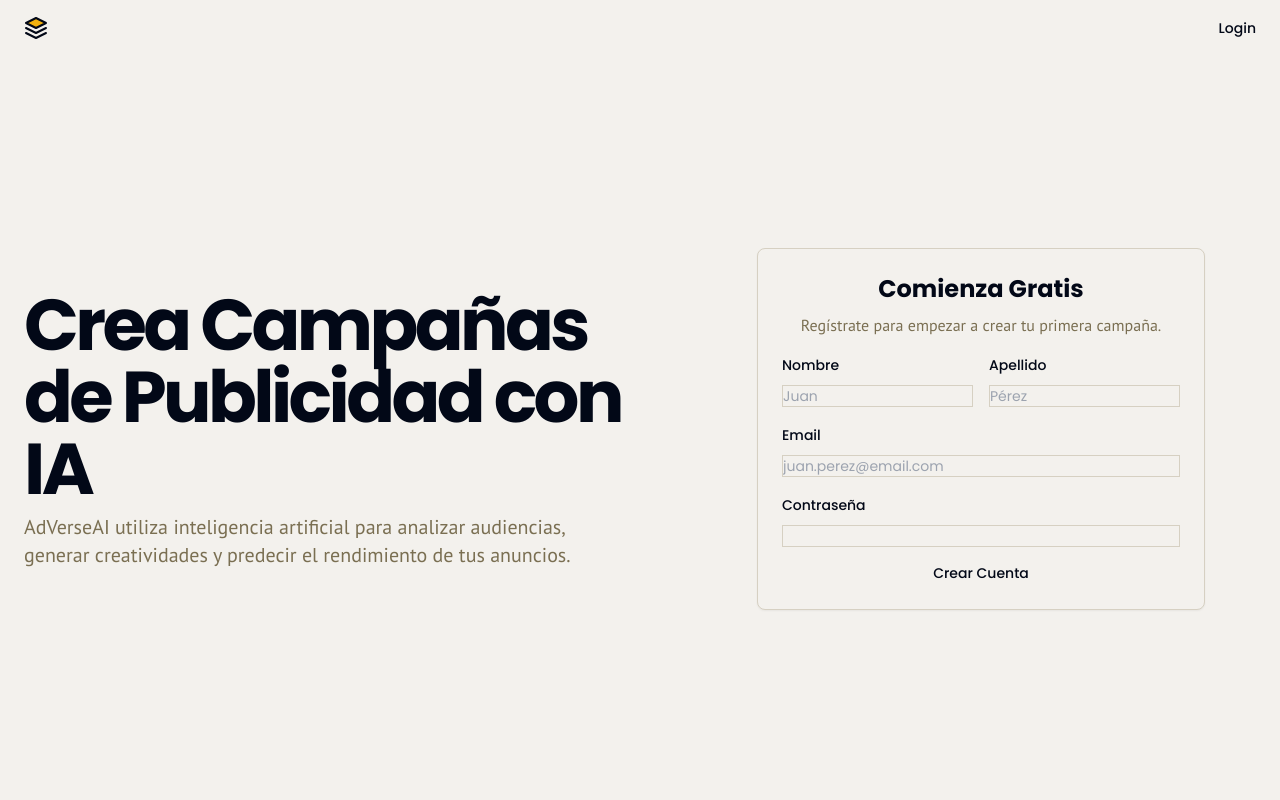
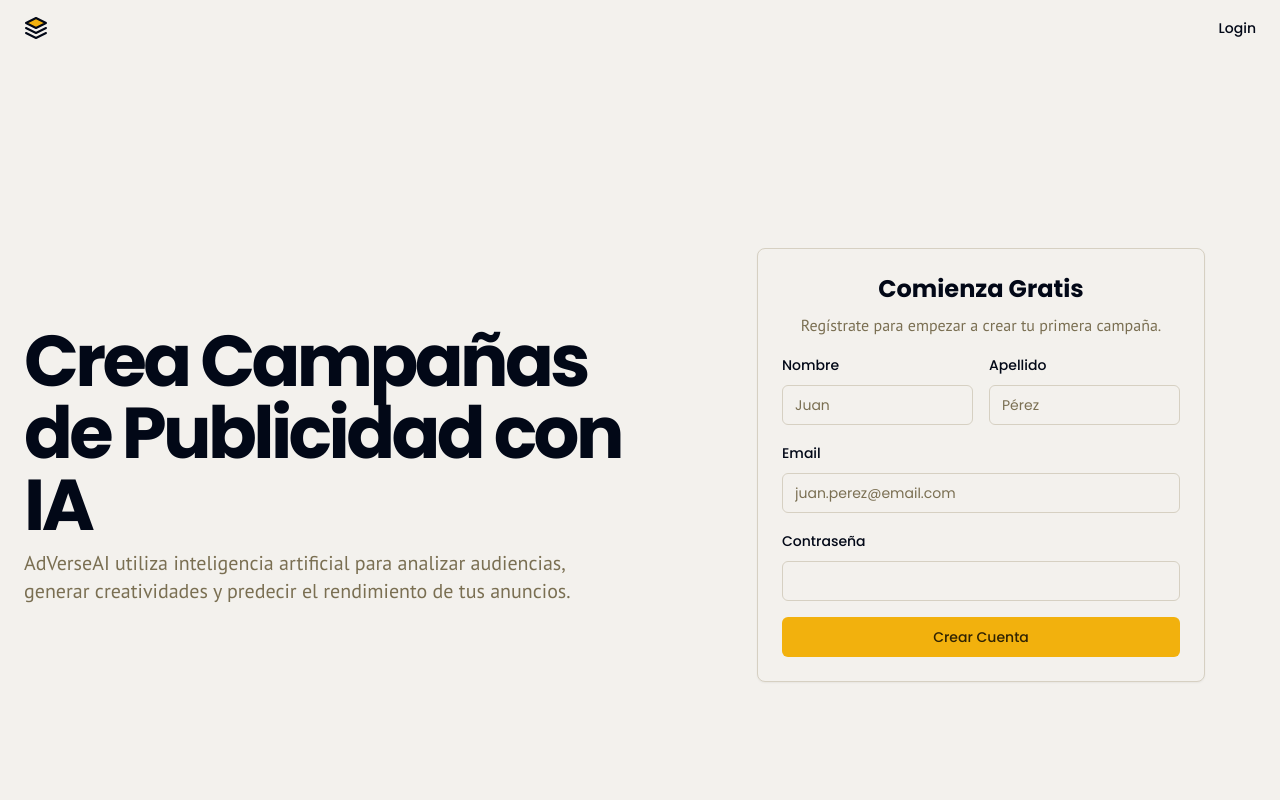
Before and after one commit to Nexhora/AdversAI-Seguro, a Next.js app: page / in a window 1280 px wide. Shown: the top 800 px of the page. Built offline with nearby package versions, Linux system fonts and the light colour scheme.

Commit message:
I see this error with the app, reported by NextJS, please fix it. The er

```diff
--- a/tailwind.config.ts
+++ b/tailwind.config.ts
@@ -7,6 +7,7 @@ const config: Config = {
     './pages/**/*.{js,ts,jsx,tsx,mdx}',
     './components/**/*.{js,ts,jsx,tsx,mdx}',
     './app/**/*.{js,ts,jsx,tsx,mdx}',
+    './src/**/*.{js,ts,jsx,tsx,mdx}',
   ],
   prefix: "",
   theme: {
```
